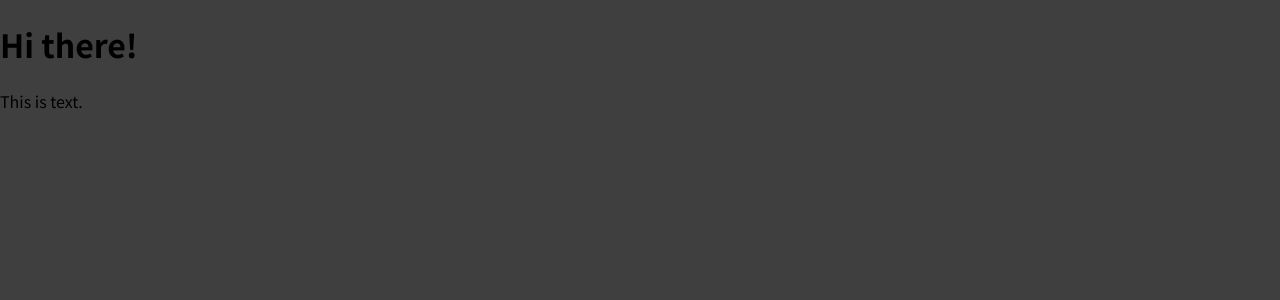
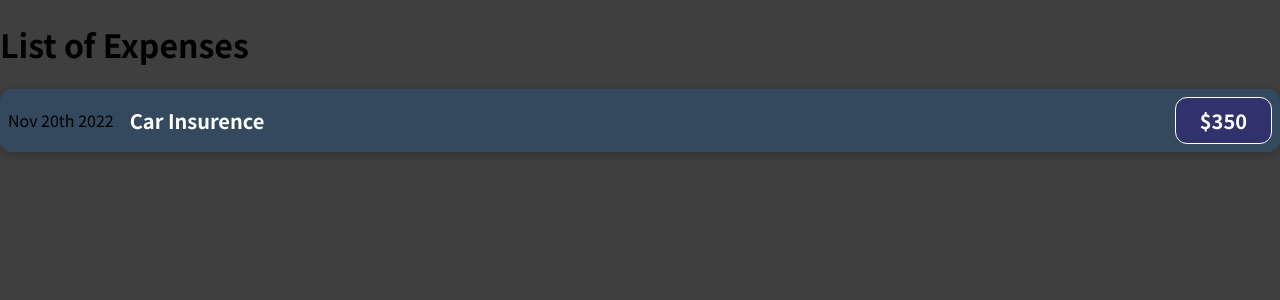
Before and after one commit to Harsh-Thanki/Expense_tracker_react, a JavaScript app: page / in a window 1280 px wide. Shown: the top 300 px of the page. Built offline with nearby package versions, Linux system fonts and the light colour scheme.

Commit message:
ExpenseItem component added.

```diff
--- a/src/App.js
+++ b/src/App.js
@@ -1,8 +1,10 @@
+import ExpenseItem from "./components/ExpenseItem";
+
 function App() {
   return (
     <div>
-      <h1>Hi there!</h1>
-      <p>This is text.</p>
+      <h1>List of Expenses</h1>
+      <ExpenseItem/>
     </div>
   );
 }
```
